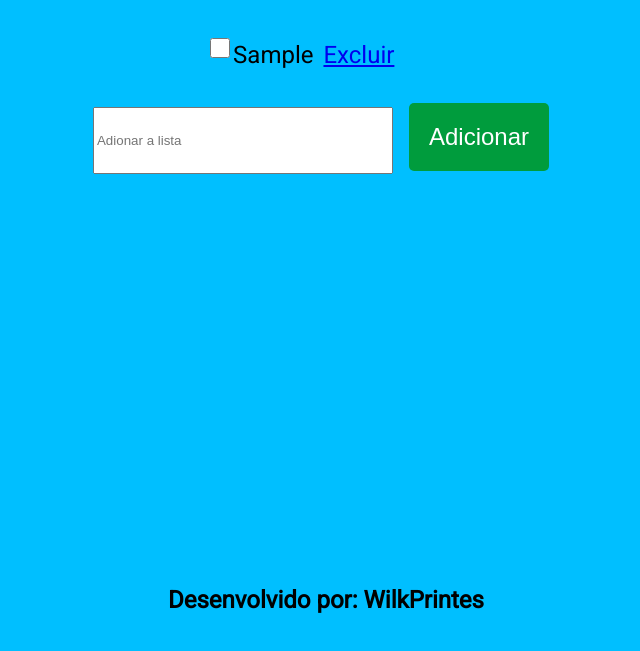
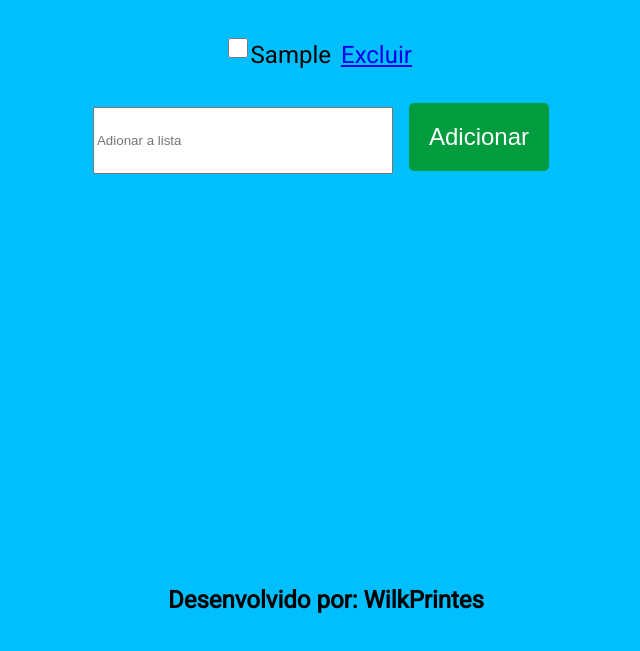
Before and after one commit to WilkPrintes/createTodo-, a plain HTML site: page index.html in a window 1280 px wide. Both pictures are taken after typing "Sample" into the empty fields and a click on the button "Adicionar". Shown: the part 67-718 px from the top of the page, without its empty margins (314-954 px from the left). Drawn offline with Linux system fonts and the light colour scheme.

Commit message:
atualização do css

```diff
--- a/style.css
+++ b/style.css
@@ -35,7 +35,7 @@ li{
     text-decoration: none;
     list-style-type: none;
     text-align: justify;
-    margin-left: 35ch;
+    margin-left: 40%;
 
 
 
```
